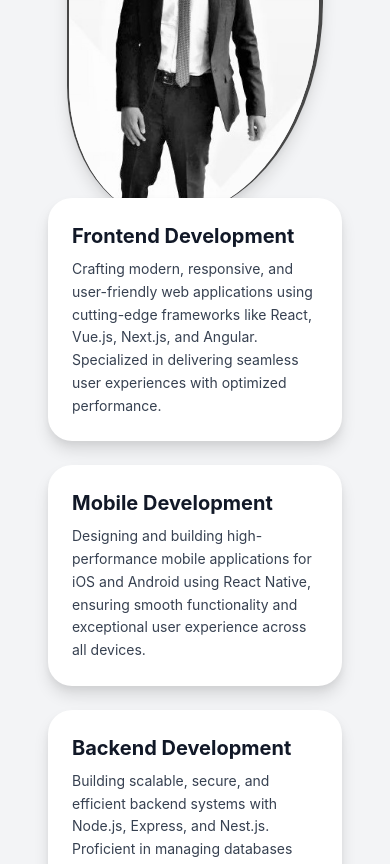
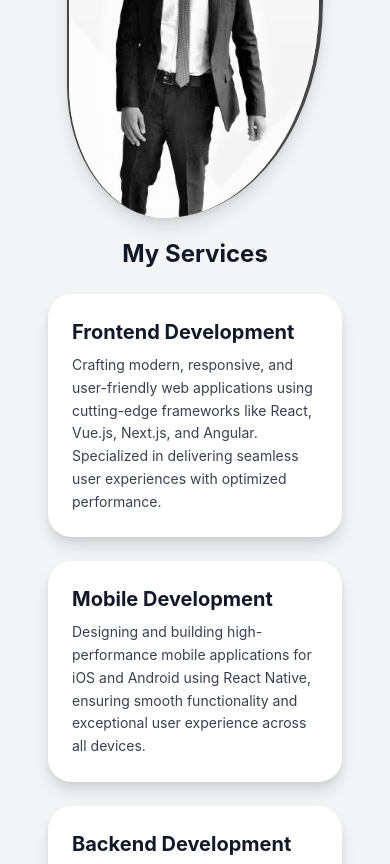
Before and after one commit to Mulugeta-sPublishedProjects/my-personal-website, a Next.js app: page / in a window 390 px wide. Shown: the part 2060-2924 px from the top of the page. Built offline with nearby package versions, Linux system fonts and the light colour scheme.

Commit message:
feat: fix update images

```diff
--- a/src/app/components/about-me.tsx
+++ b/src/app/components/about-me.tsx
@@ -7,7 +7,7 @@ import { FiExternalLink } from "react-icons/fi"; // Icon for external links
 
 export default function AboutMe() {
   return (
-    <div className="mt-12 px-4 md:px-8 flex flex-col md:flex-row justify-center items-center space-y-8 md:space-y-0 md:space-x-12">
+    <div className="mt-12 mb-10 px-4 md:px-8 flex flex-col md:flex-row justify-center items-center space-y-8 md:space-y-0 md:space-x-12">
       {/* Left Column: About Description and Personal Details */}
       <motion.div
         className="flex-1"
--- a/src/app/components/projects.tsx
+++ b/src/app/components/projects.tsx
@@ -93,7 +93,7 @@ const projectsData: Project[] = [
   {
     id: 6,
     title: "Seralance ",
-    description: "Fidel Academy is E learning Website",
+    description: "Seralance  is Upwork like website",
     techStack: ["Html", "Css", "JS", "Php", "YenePay", "Bootstrap"],
     image: "/projects/project6.png",
     liveLink:
@@ -114,7 +114,6 @@ const categories = [
 
 export const PortfolioProjects: React.FC = () => {
   const [selectedCategory, setSelectedCategory] = useState("All");
-  const router = useRouter();
 
   const filteredProjects =
     selectedCategory === "All"
--- a/src/app/page.tsx
+++ b/src/app/page.tsx
@@ -10,12 +10,7 @@ export default function Home() {
     <div className="mt-12 px-4 sm:px-6 lg:px-8">
       <Greeting />
       <AboutMe />
-      <motion.div
-        initial={{ opacity: 0, y: -50 }}
-        animate={{ opacity: 1, y: 0 }}
-        transition={{ duration: 1.5 }}
-        className="w-full flex flex-col items-center"
-      >
+      <div className="w-full flex mt-24 md:mt-0  flex-col items-center">
         <div className="w-full p-4 sm:p-6 lg:p-8">
           {/* Centered Header */}
           <div className="mx-auto text-center">
@@ -25,7 +20,7 @@ export default function Home() {
           </div>
 
           {/* Service Cards Section */}
-          <div className="grid grid-cols-1 sm:grid-cols-2 md:grid-cols-3 lg:grid-cols-4 gap-6 sm:gap-8">
+          <div className="grid grid-cols-1  sm:grid-cols-2 md:grid-cols-3 lg:grid-cols-4 gap-6 sm:gap-8">
             {servicesData.map((service) => (
               <div key={service.id}>
                 <ServiceCard
@@ -37,7 +32,7 @@ export default function Home() {
             ))}
           </div>
         </div>
-      </motion.div>
+      </div>
     </div>
   );
 }
--- a/src/app/shared/project-card.tsx
+++ b/src/app/shared/project-card.tsx
@@ -93,12 +93,12 @@ const ProjectCard: React.FC<ProjectCardProps> = ({
           >
             <FaGithub className="mr-1 sm:mr-2" /> GitHub
           </a>
-          <button
+          {/*    <button
             onClick={() => router.push(detailsLink)}
             className="bg-primary-500 text-white font-semibold py-1 sm:py-2 px-4 sm:px-6 rounded-full transition duration-200 hover:bg-primary-600 text-sm sm:text-base mt-2 sm:mt-0"
           >
             Details
-          </button>
+          </button> */}
         </div>
       </div>
     </div>
```
